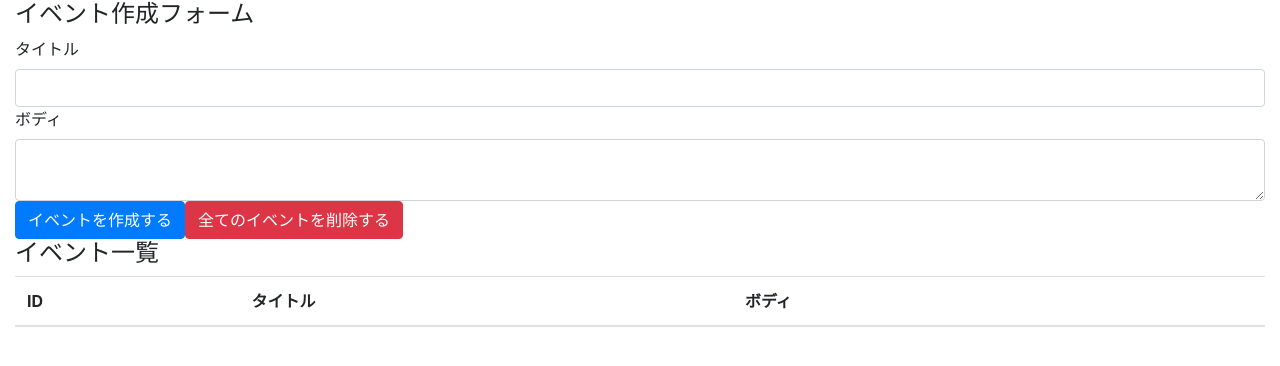
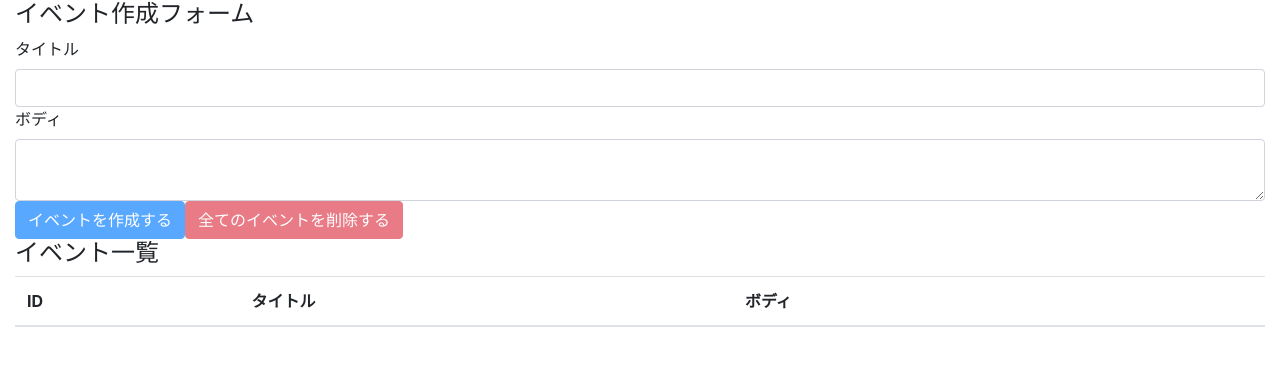
Before and after one commit to LPxPG/react-hooks-101-test, a React (Create React App) app: page / in a window 1280 px wide. Shown: the top 366 px of the page. Built offline with nearby package versions, Linux system fonts and the light colour scheme.

Commit message:
implement all events deletion feature

```diff
--- a/src/components/App.js
+++ b/src/components/App.js
@@ -21,6 +21,14 @@
     setBody('')
   }
 
+  const deleteAllEvents = (e) => {
+    e.preventDefault()
+    const result = window.confirm('全てのイベントを本当に削除しても良いですか？')
+    if (result) dispatch({type: 'DELETE_ALL_EVENTS'})
+  }
+
+  const unCreatable = title === '' || body === ''
+
 
   return (
     <div className="container-fluid">
@@ -36,8 +44,8 @@
           <textarea className="form-control" id="formEventBody" value={body} onChange={e => setBody(e.target.value)} />
         </div>
 
-        <button className="btn btn-primary" onClick={addEvent}>イベントを作成する</button>
-        <button className="btn btn-danger">全てのイベントを削除する</button>
+        <button className="btn btn-primary" onClick={addEvent} disabled={unCreatable}>イベントを作成する</button>
+        <button className="btn btn-danger" onClick={deleteAllEvents} disabled={state.length === 0}>全てのイベントを削除する</button>
 
       </form>
 
--- a/src/components/Event.js
+++ b/src/components/Event.js
@@ -3,7 +3,8 @@
 const Event = ({ event, dispatch }) => {
   const {id, title, body } = event
   const handleClickDeleteButton = () => {
-    dispatch({type: 'DELETE_EVENT', id})
+    const result = window.confirm(`イベント(id=${id})を本当に削除しても良いですか？`)
+    if (result) dispatch({type: 'DELETE_EVENT', id})
   }
 
   return <tr>
```
